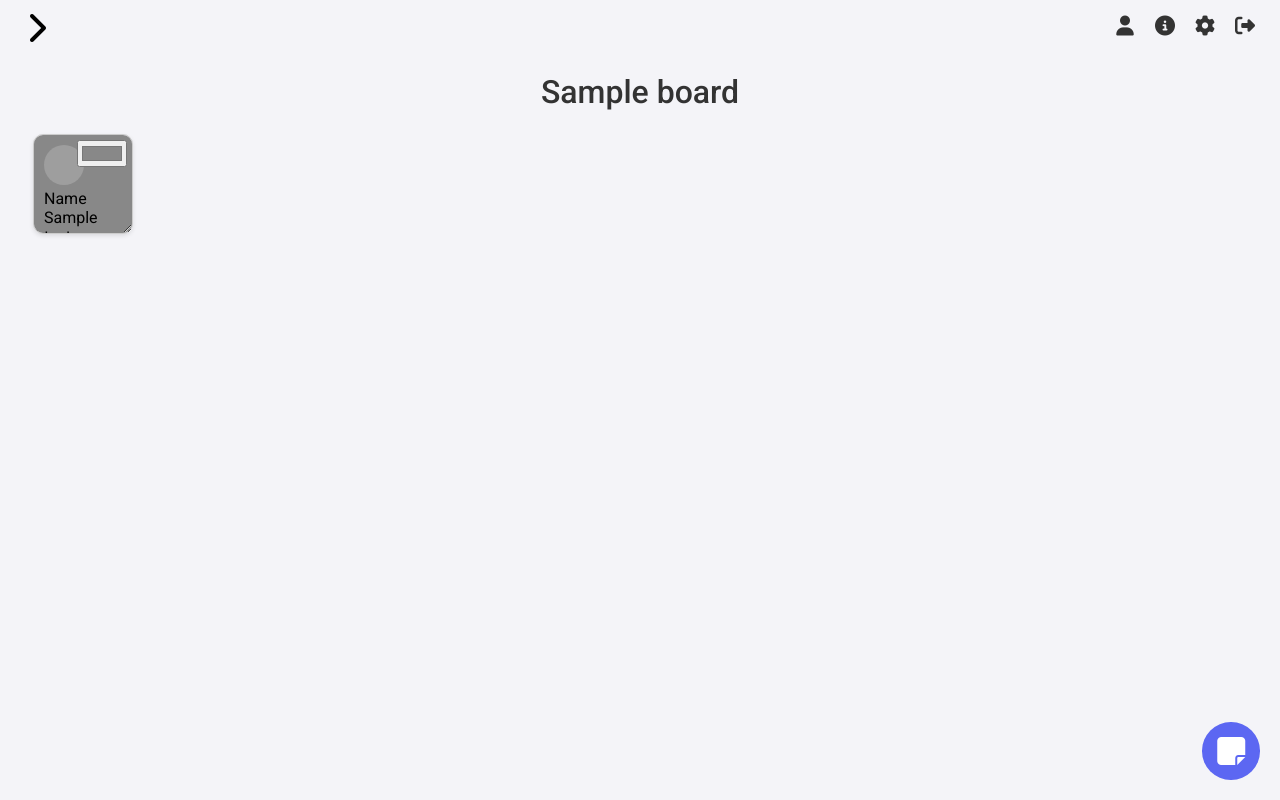
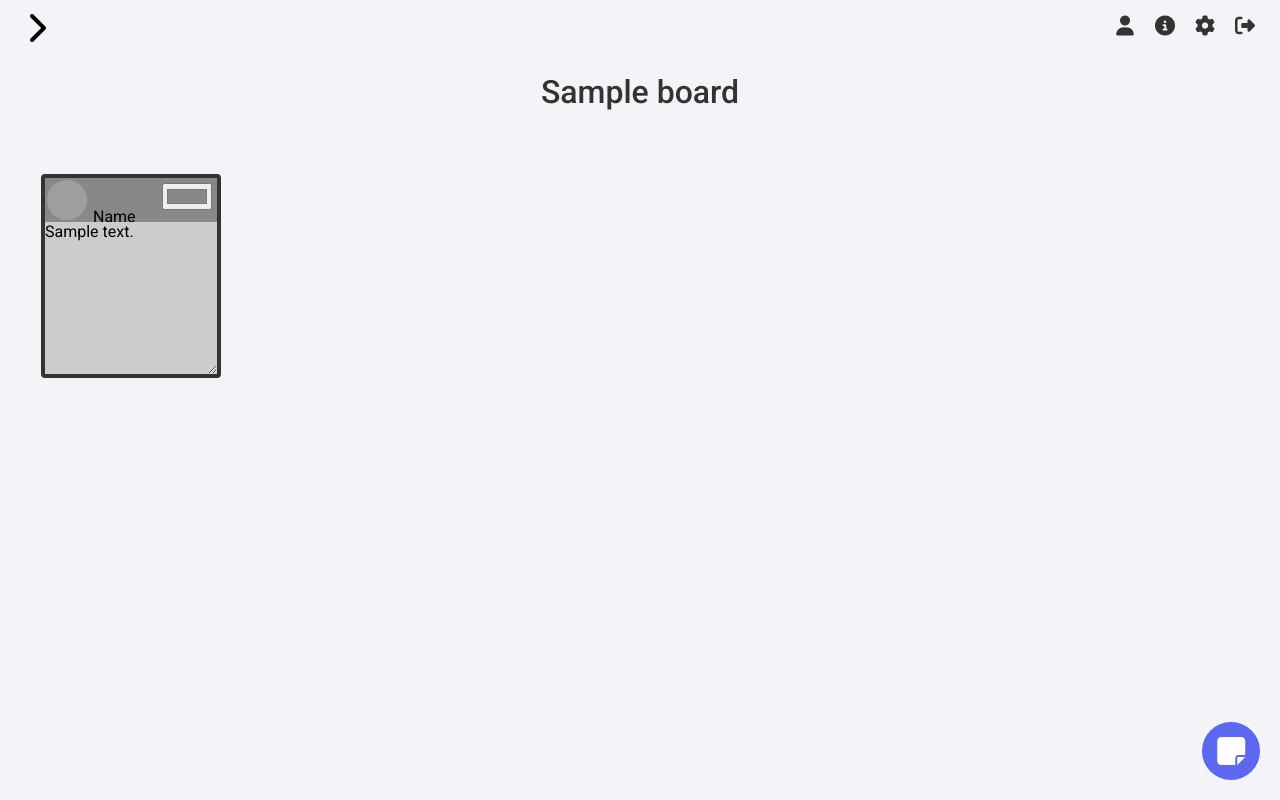
Before and after one commit to DJRyLau/CITS3403-Project, a Flask app: page /notes in a window 1280 px wide. Run offline with Flask 3, Linux system fonts and the light colour scheme; a user stored in the database is signed in; tables that the repository leaves empty hold one stand-in row (values such as "Sample post"); grey boxes are pictures that could not be loaded.

Commit message:
implemented note headers, content, colors, scalable sizing

```diff
--- a/app/Static/css/notes.css
+++ b/app/Static/css/notes.css
@@ -1,6 +1,16 @@
 :root {
   /* CSS variables */
-  --boards-sidebar-width: 32px;
+  --note-scale: 2.5;
+  --note-margin-width: 1em;
+  --note-header-height: 1.1em;
+  --note-img-size: 1em; /* 1 x 1 */
+  --note-img-margin: 0.05em; /* 0.05 per side */
+  --note-border-width: 0.1em;
+  --note-border-radius: 0.1em;
+  /* --note-min-width: 2.2em; */
+  --note-min-height: 5.1em;
+  --note-min-width: 4.5em;
+  --note-content-padding: 0.5em;
 }
 
 body {
@@ -12,7 +22,6 @@ body {
 }
 
 .board {
-  margin-left: var(--boards-sidebar-width);
   display: grid;
   grid-template-columns: repeat(auto-fill, minmax(250px, 1fr));
   gap: 20px;
@@ -21,8 +30,8 @@ body {
   height: 600px;
 }
 
-.sticky-note:active {
-    cursor: grabbing;
+.board p {
+  margin-left: calc(var(--note-margin-width) * var(--note-scale));
 }
 
 .navbar {
@@ -579,7 +588,27 @@ h1 {
 }
 
 .sticky-note {
-  background-color: #f8f8f8;
+  margin: calc(var(--note-margin-width) * var(--note-scale));
+
+  position: absolute;
+  resize: both;
+  overflow: auto;
+  min-width: calc(var(--note-min-width) * var(--note-scale));
+  min-height: calc(var(--note-min-height) * var(--note-scale));
+  /* padding: 10px; */
+  box-sizing: border-box;
+  cursor: grab;
+  border-style: solid;
+  border-color: #333;
+  border-width: calc(var(--note-border-width) * var(--note-scale));
+  border-radius: calc(var(--note-border-radius) * var(--note-scale));
+
+
+  /* Ensure the note's contents scale and stay positioned correctly */
+  display: flex;
+  flex-direction: column;
+
+  /* background-color: #f8f8f8;
   border: 1px solid #ccc;
   border-radius: 10px;
   cursor: pointer;
@@ -592,7 +621,7 @@ h1 {
   min-height: 100px;
   padding: 10px;
   box-sizing: border-box;
-  cursor: grab;
+  cursor: grab; */
 }
 
 .sticky-note:hover {
@@ -600,15 +629,53 @@ h1 {
   box-shadow: 0 5px 15px rgba(0, 0, 0, 0.2);
 }
 
+.sticky-note:active {
+  cursor: grabbing;
+}
+
+.sticky-note-header {
+  width: 100%; /* header takes full width */
+  height: calc(var(--note-header-height) * var(--note-scale));
+  position: absolute;
+  top: 0; /* positioned in the top left of the note */
+  left: 0;
+  background-color: #888
+  /* border-style: solid; */
+  /* border-color: #333; */
+  /* border-top: calc(var(--note-border-width) * var(--note-scale)); */
+  /* border-left: calc(var(--note-border-width) * var(--note-scale)); */
+  /* border-right: calc(var(--note-border-width) * var(--note-scale)); */
+  /* border-bottom: calc(var(--note-border-width) * var(--note-scale)); */
+  /* border-radius: calc(var(--note-border-radius) * var(--note-scale)); */
+}
+
 .sticky-note-header img {
-  width: 40px;
-  height: 40px;
+  width: calc(var(--note-img-size) * var(--note-scale));
+  height: calc(var(--note-img-size) * var(--note-scale));
+  margin: calc(var(--note-img-margin) * var(--note-scale));
   border-radius: 50%;
 }
 
 .sticky-note-content {
-  min-height: 100px;
+
+  width: 100%; /* Content takes full width */
+  /* flex-grow: 1; */ /* Content takes the remaining space */
+  /* height: calc(100% * ((var(--note-min-height) - var(--note-header-height)) / var(--note-min-height))); */
+  height: calc(100% - (var(--note-header-height) * var(--note-scale)));
+  position: absolute;
+  top: calc(var(--note-header-height) * var(--note-scale)); /* positioned below the header */
   overflow-y: auto;
+  background-color: #ccc;
+  padding-bottom: calc(var(--note-content-padding) * var(--note-scale));
+  /* border-style: solid; */
+  /* border-color: #333; */
+  /* border-top: calc(var(--note-border-width) * var(--note-scale)); */
+  /* border-left: calc(var(--note-border-width) * var(--note-scale)); */
+  /* border-right: calc(var(--note-border-width) * var(--note-scale)); */
+  /* border-bottom: calc(var(--note-border-width) * var(--note-scale)); */
+  /* border-radius: calc(var(--note-border-radius) * var(--note-scale)); */
+  /* min-height: 100px;
+  overflow-y: auto; */
 }
 
 .add-note-button {
```
Also changed, not shown: app/Static/js/notes.js (+109 -3 lines).
